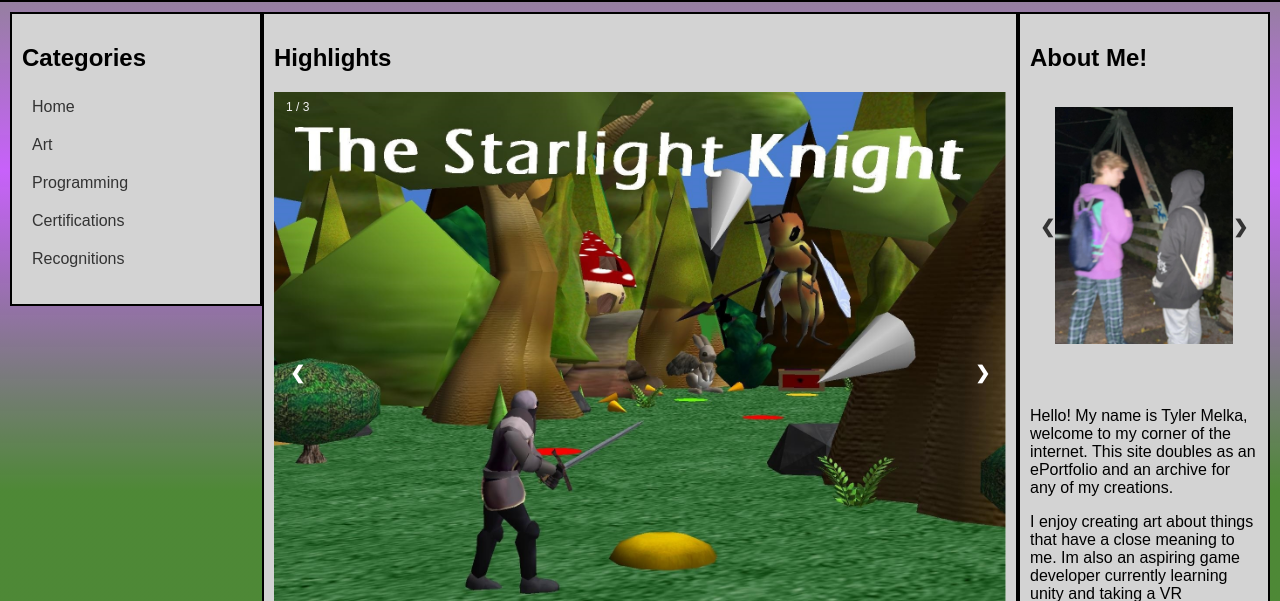
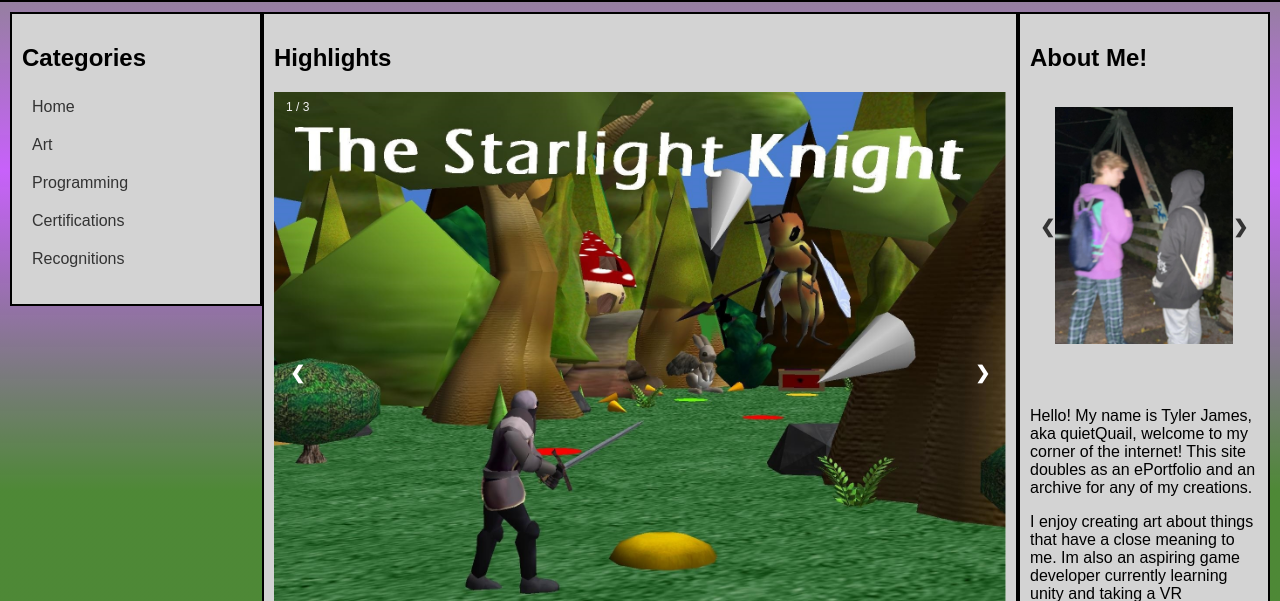
Before and after one commit to quietQuail/CSIT121, a plain HTML site: page ePortfolio/index.html in a window 1280 px wide. Shown: the part 173-774 px from the top of the page. Drawn offline with Linux system fonts and the light colour scheme.

Commit message:
Update index.html
Changing name

```diff
--- a/ePortfolio/index.html
+++ b/ePortfolio/index.html
@@ -106,7 +106,7 @@
         </div>
         <br>
 
-        <p>Hello! My name is Tyler Melka, welcome to my corner of the internet. This site doubles as an ePortfolio and an archive for any of my creations.</p>
+        <p>Hello! My name is Tyler James, aka quietQuail, welcome to my corner of the internet! This site doubles as an ePortfolio and an archive for any of my creations.</p>
 
         <p>I enjoy creating art about things that have a close meaning to me. Im also an aspiring game developer currently learning unity and taking a VR Development Class online, which I will receive a cirtificate for. I genuinly enjoy building 3D enviorments that tell a story and let the player have fun. Im also currently attending college studying computer science and IT.</p>
 
```
